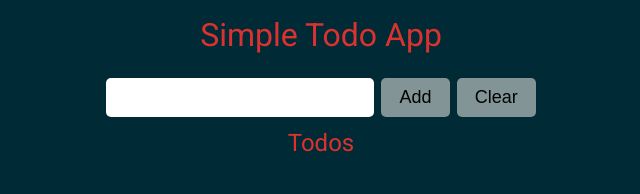
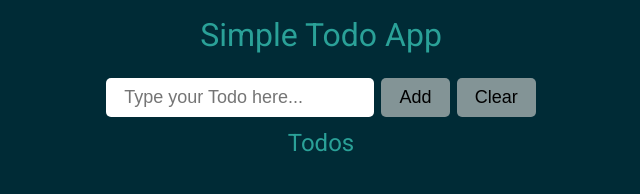
Before and after one commit to reneweiser/simple-todo-app, a plain HTML site: page index.html in a window 1280 px wide. Shown: the whole page, without its empty margins (319-959 px from the left). Drawn offline with Linux system fonts and the light colour scheme.

Commit message:
Minor changes

```diff
--- a/index.html
+++ b/index.html
@@ -13,7 +13,7 @@
         <section>
             <h1>Simple Todo App</h1>
             <form id="todo-form">
-                <input class="form-element" type="text" name="todoName" id="todo-name-input">
+                <input class="form-element" type="text" name="todoName" id="todo-name-input" placeholder="Type your Todo here...">
                 <button class="form-element" id="add-todo" type="submit">Add</button>
                 <button class="form-element" id="clear" type="submit">Clear</button>
             </form>
--- a/style.css
+++ b/style.css
@@ -1,7 +1,7 @@
 :root {
     --textColor: #fdf6e3;
     --backgroundColor: #002b36;
-    --primaryColor: #dc322f;
+    --primaryColor: #2aa198;
     --secondaryColor: #839496;
     --secondaryColorDark: #586e75;
 }
```
Also changed, not shown: 1 other file.
